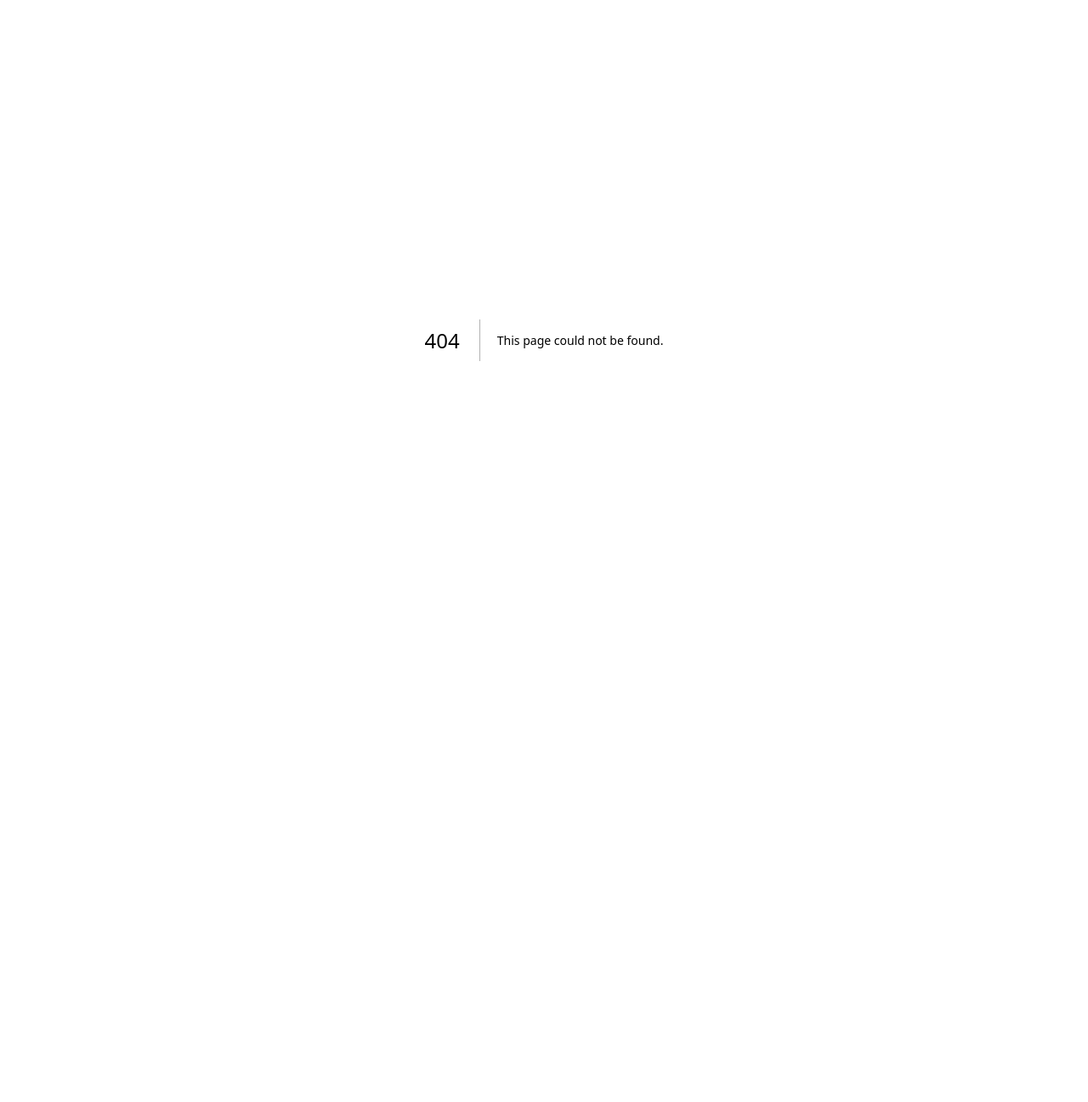
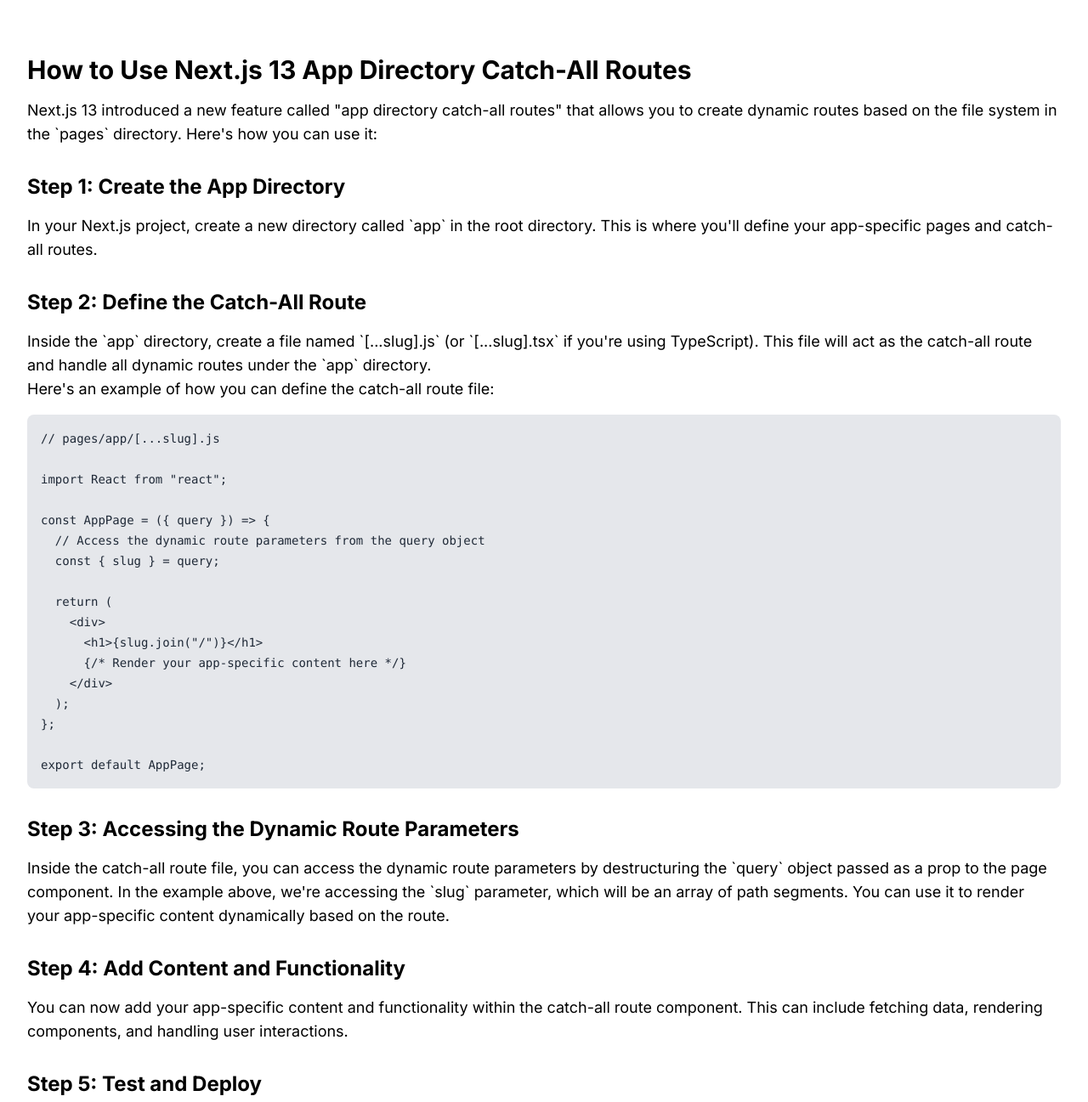
Before and after one commit to kangsh12345/next13, a Next.js app: page /guides in a window 1280 px wide. Before the commit this address had no page. Shown: the top 1297 px of the page at 85% size. Before the commit the page ends 800 px from the top, so only its background shows below. Built offline with nearby package versions, Linux system fonts and the light colour scheme.

Commit message:
[기타]: 라우팅 그룹

```diff
--- /dev/null
+++ b/app/(auth)/layout.tsx
@@ -0,0 +1,16 @@
+// app/(auth)/layout.tsx
+import { ReactNode } from "react"
+
+type LayoutProps = {
+  children: ReactNode
+}
+
+const AuthLayout = ({ children }: LayoutProps) => {
+  return (
+    <div className="flex flex-col min-h-screen items-center justify-center bg-gray-100 text-black">
+      <div className="bg-white p-8 rounded shadow-md">{children}</div>
+    </div>
+  )
+}
+
+export default AuthLayout
--- /dev/null
+++ b/app/(auth)/login/page.tsx
@@ -0,0 +1,22 @@
+export default function Page() {
+  return (
+    <div className="py-8">
+      <h1 className="text-3xl font-bold mb-4">Authentication Page</h1>
+      <div className="flex flex-col space-y-4">
+        <input
+          type="email"
+          placeholder="Email"
+          className="px-4 py-2 border border-gray-300 rounded"
+        />
+        <input
+          type="password"
+          placeholder="Password"
+          className="px-4 py-2 border border-gray-300 rounded"
+        />
+        <button className="px-4 py-2 bg-blue-500 text-white rounded">
+          Sign In
+        </button>
+      </div>
+    </div>
+  )
+}
--- /dev/null
+++ b/app/(docs)/guides/layout.tsx
@@ -0,0 +1,19 @@
+import { ReactNode } from "react"
+
+type LayoutProps = {
+  children: ReactNode
+}
+
+export default function Layout({ children }: LayoutProps) {
+  return (
+    <div className="flex flex-col min-h-screen">
+      <header className="bg-primary py-4">
+        <div className="container mx-auto"></div>
+      </header>
+      <main className="flex-grow container mx-auto">{children}</main>
+      <footer className="bg-primary py-4">
+        <div className="container mx-auto"></div>
+      </footer>
+    </div>
+  )
+}
--- /dev/null
+++ b/app/(docs)/guides/page.tsx
@@ -0,0 +1,94 @@
+export default function Page() {
+  return (
+    <div className="py-8">
+      <h1 className="text-3xl font-bold mb-4">
+        How to Use Next.js 13 App Directory Catch-All Routes
+      </h1>
+      <p className="text-lg">
+        Next.js 13 introduced a new feature called "app directory catch-all
+        routes" that allows you to create dynamic routes based on the file
+        system in the `pages` directory. Here's how you can use it:
+      </p>
+
+      <h2 className="text-2xl font-bold mt-8 mb-4">
+        Step 1: Create the App Directory
+      </h2>
+      <p className="text-lg">
+        In your Next.js project, create a new directory called `app` in the root
+        directory. This is where you'll define your app-specific pages and
+        catch-all routes.
+      </p>
+
+      <h2 className="text-2xl font-bold mt-8 mb-4">
+        Step 2: Define the Catch-All Route
+      </h2>
+      <p className="text-lg">
+        Inside the `app` directory, create a file named `[...slug].js` (or
+        `[...slug].tsx` if you're using TypeScript). This file will act as the
+        catch-all route and handle all dynamic routes under the `app` directory.
+      </p>
+      <p className="text-lg">
+        Here's an example of how you can define the catch-all route file:
+      </p>
+
+      <pre className="bg-gray-200 p-4 rounded-lg mt-4">
+        <code className="text-sm font-mono text-gray-800">
+          {`// pages/app/[...slug].js\n\n`}
+          {`import React from "react";\n\n`}
+          {`const AppPage = ({ query }) => {\n`}
+          {`  // Access the dynamic route parameters from the query object\n`}
+          {`  const { slug } = query;\n\n`}
+          {`  return (\n`}
+          {`    <div>\n`}
+          {`      <h1>{slug.join("/")}</h1>\n`}
+          {`      {/* Render your app-specific content here */}\n`}
+          {`    </div>\n`}
+          {`  );\n`}
+          {`};\n\n`}
+          {`export default AppPage;\n`}
+        </code>
+      </pre>
+
+      <h2 className="text-2xl font-bold mt-8 mb-4">
+        Step 3: Accessing the Dynamic Route Parameters
+      </h2>
+      <p className="text-lg">
+        Inside the catch-all route file, you can access the dynamic route
+        parameters by destructuring the `query` object passed as a prop to the
+        page component. In the example above, we're accessing the `slug`
+        parameter, which will be an array of path segments. You can use it to
+        render your app-specific content dynamically based on the route.
+      </p>
+
+      <h2 className="text-2xl font-bold mt-8 mb-4">
+        Step 4: Add Content and Functionality
+      </h2>
+      <p className="text-lg">
+        You can now add your app-specific content and functionality within the
+        catch-all route component. This can include fetching data, rendering
+        components, and handling user interactions.
+      </p>
+
+      <h2 className="text-2xl font-bold mt-8 mb-4">Step 5: Test and Deploy</h2>
+      <p className="text-lg">
+        Once you've defined your catch-all route and added your app-specific
+        content, you can test it locally by running your Next.js app. You can
+        navigate to different dynamic routes under the `app` directory and see
+        the content rendered dynamically.
+      </p>
+      <p className="text-lg">
+        When you're ready, you can deploy your Next.js app with the catch-all
+        routes to a hosting provider of your choice. Make sure your hosting
+        provider supports Next.js 13 or later.
+      </p>
+
+      <p className="text-lg mt-8">
+        That's it! You've successfully set up and used
+        Next![](https://velog.velcdn.com/images/jay/post/39d8edd1-42ca-4341-bb9d-9bd56f12354f/image.png)
+        .js 13 app directory catch-all routes. You can now create dynamic routes
+        under the `app` directory and render app-specific content based on those
+        routes.
+      </p>
+    </div>
+  )
+}
--- a/app/dashboard/[slug]/[id]/page.tsx
+++ b/app/dashboard/[slug]/[id]/page.tsx
@@ -1,4 +1,4 @@
-export default function page({
+export default function Page({
   params,
 }: {
   params: { slug: string; id: string }
--- a/app/dashboard/[slug]/page.tsx
+++ b/app/dashboard/[slug]/page.tsx
@@ -2,7 +2,7 @@
   slug: string
 }
 
-export default function page({ params }: { params: PageParams }) {
+export default function Page({ params }: { params: PageParams }) {
   console.log({ params })
   return <div>{params.slug}</div>
 }
--- a/app/dashboard/page.tsx
+++ b/app/dashboard/page.tsx
@@ -1,4 +1,4 @@
-export default function page({ children }: { children: React.ReactNode }) {
+export default function Page({ children }: { children: React.ReactNode }) {
   return (
     <>
       <div>page</div>
--- a/app/page.tsx
+++ b/app/page.tsx
@@ -1,3 +1,3 @@
-export default function Home() {
-  return <main className=""></main>
+export default function Page() {
+  return <main className="">12</main>
 }
--- a/tailwind.config.js
+++ b/tailwind.config.js
@@ -1,16 +1,18 @@
+const { fontFamily } = require("tailwindcss/defaultTheme")
+
 /** @type {import('tailwindcss').Config} */
 module.exports = {
   content: [
-    './pages/**/*.{js,ts,jsx,tsx,mdx}',
-    './components/**/*.{js,ts,jsx,tsx,mdx}',
-    './app/**/*.{js,ts,jsx,tsx,mdx}',
+    "./pages/**/*.{js,ts,jsx,tsx,mdx}",
+    "./components/**/*.{js,ts,jsx,tsx,mdx}",
+    "./app/**/*.{js,ts,jsx,tsx,mdx}",
   ],
   theme: {
-    extend: {
-      backgroundImage: {
-        'gradient-radial': 'radial-gradient(var(--tw-gradient-stops))',
-        'gradient-conic':
-          'conic-gradient(from 180deg at 50% 50%, var(--tw-gradient-stops))',
+    container: {
+      center: true,
+      padding: "2rem",
+      screens: {
+        "2xl": "1400px",
       },
     },
   },
```
Also changed, not shown: .eslintrc.json.
